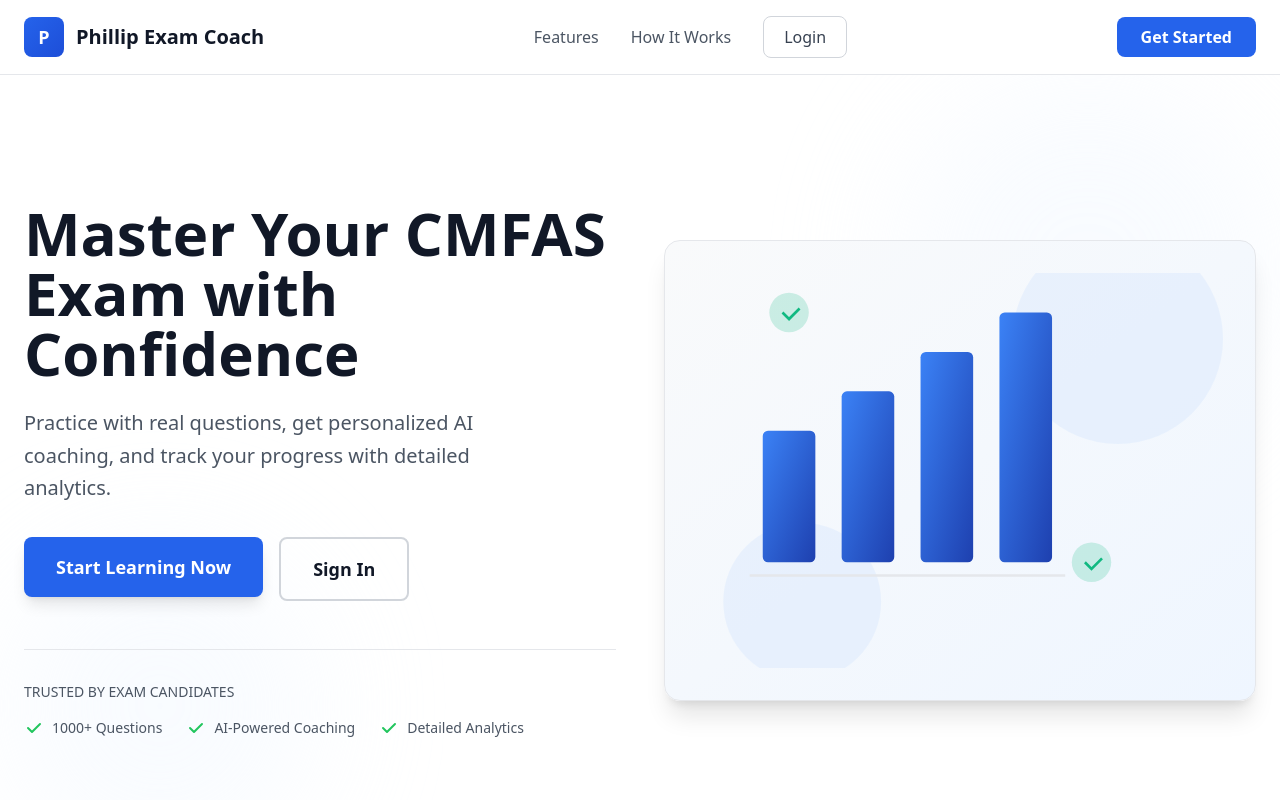
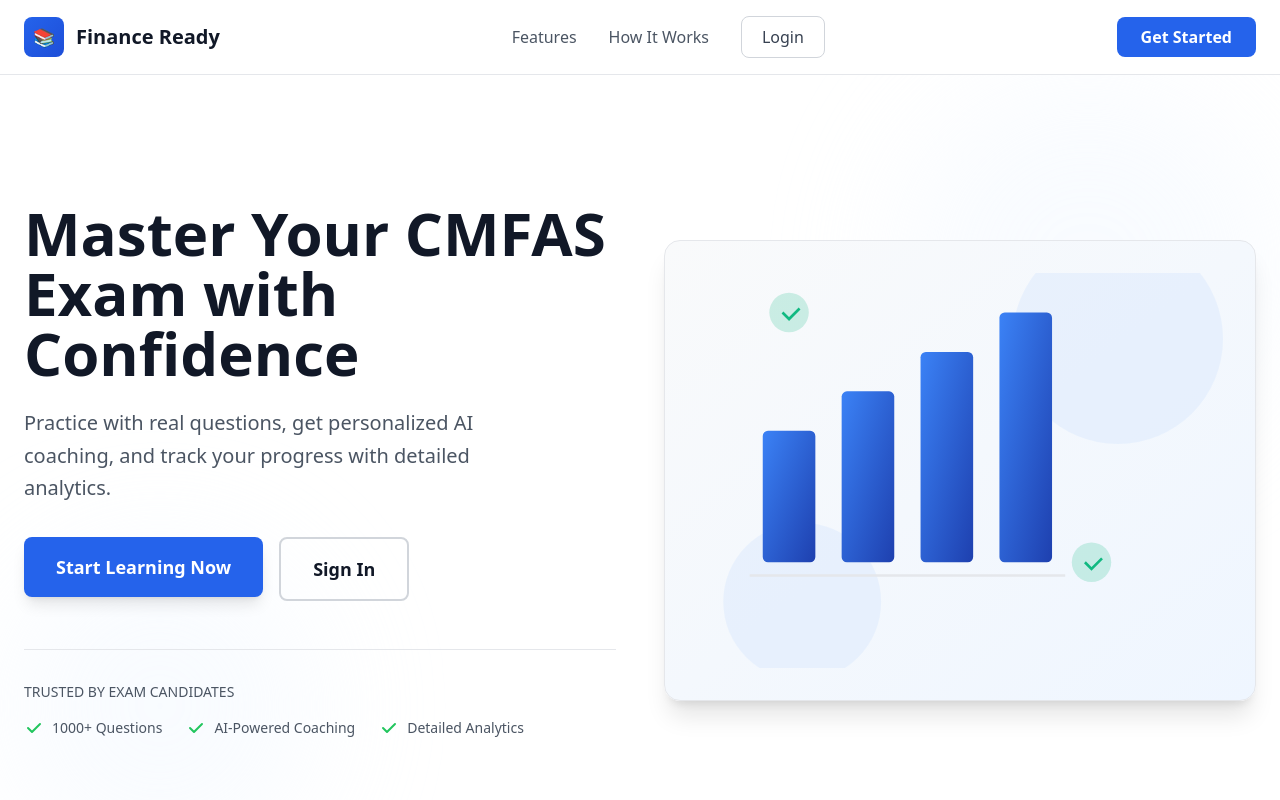
Before and after one commit to pd-training/phillip-exam-coach, a Next.js app: page / in a window 1280 px wide. Shown: the top 800 px of the page. Built offline with nearby package versions, Linux system fonts and the light colour scheme.

Commit message:
Rebrand landing page and core pages from Phillip Exam Coach to Finance Ready

```diff
--- a/app/help/page.tsx
+++ b/app/help/page.tsx
@@ -30,7 +30,7 @@ export default function HelpPage() {
       <div className="bg-gradient-to-r from-blue-600 to-blue-700 text-white py-12 px-0">
         <div className="max-w-7xl mx-auto px-6">
           <h1 className="text-3xl font-bold">Help & Support</h1>
-          <p className="text-blue-100 mt-2">Learn how to use Phillip Exam Coach</p>
+          <p className="text-blue-100 mt-2">Learn how to use Finance Ready</p>
         </div>
       </div>
 
--- a/app/layout.tsx
+++ b/app/layout.tsx
@@ -3,7 +3,7 @@ import { Providers } from "./providers";
 import "./globals.css";
 
 export const metadata: Metadata = {
-  title: "Phillip Exam Coach",
+  title: "Finance Ready",
   description: "CMFAS exam preparation platform",
 };
 
--- a/app/page.tsx
+++ b/app/page.tsx
@@ -151,9 +151,9 @@ export default function LandingPage() {
         <nav className="max-w-7xl mx-auto px-6 py-4 flex justify-between items-center">
           <div className="flex items-center gap-3">
             <div className="w-10 h-10 bg-gradient-to-br from-blue-600 to-blue-700 rounded-lg flex items-center justify-center">
-              <span className="text-white font-bold text-lg">P</span>
+              <span className="text-white font-bold text-lg">📚</span>
             </div>
-            <span className="text-xl font-semibold text-gray-900">Phillip Exam Coach</span>
+            <span className="text-xl font-semibold text-gray-900">Finance Ready</span>
           </div>
           <div className="hidden md:flex gap-8 items-center">
             <a href="#features" className="text-gray-600 hover:text-gray-900 font-medium transition">Features</a>
@@ -353,7 +353,7 @@ export default function LandingPage() {
             Ready to ace your CMFAS exam?
           </h2>
           <p className="text-xl text-gray-600 mb-10">
-            Join hundreds of exam candidates who have successfully passed their CMFAS exams using Phillip Exam Coach.
+            Join hundreds of financial advisors who passed their CMFAS exams with Finance Ready.
           </p>
           <div className="flex flex-col sm:flex-row gap-4 justify-center">
             <Link href="/signup">
@@ -377,9 +377,9 @@ export default function LandingPage() {
             <div>
               <div className="flex items-center gap-2 mb-4">
                 <div className="w-8 h-8 bg-blue-600 rounded-lg flex items-center justify-center">
-                  <span className="text-white font-bold text-sm">P</span>
+                  <span className="text-white font-bold text-sm">📚</span>
                 </div>
-                <span className="font-semibold text-white">Phillip</span>
+                <span className="font-semibold text-white">Finance Ready</span>
               </div>
               <p className="text-sm">Master your CMFAS exams with confidence.</p>
             </div>
@@ -407,7 +407,7 @@ export default function LandingPage() {
           </div>
           <div className="border-t border-gray-800 pt-8">
             <p className="text-center text-sm">
-              © 2024 Phillip Exam Coach. All rights reserved.
+              © 2024 Finance Ready. All rights reserved.
             </p>
           </div>
         </div>
```
